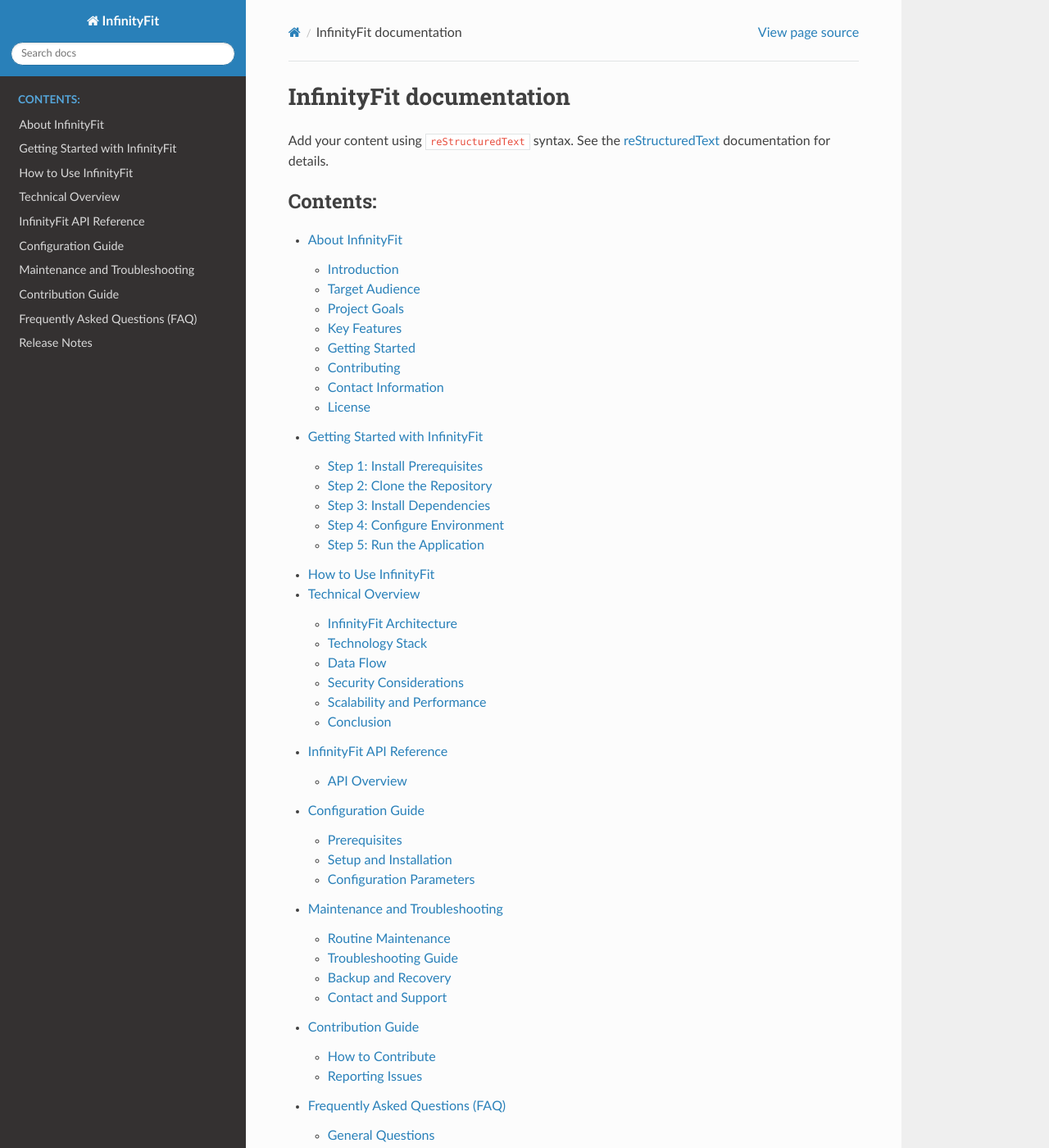
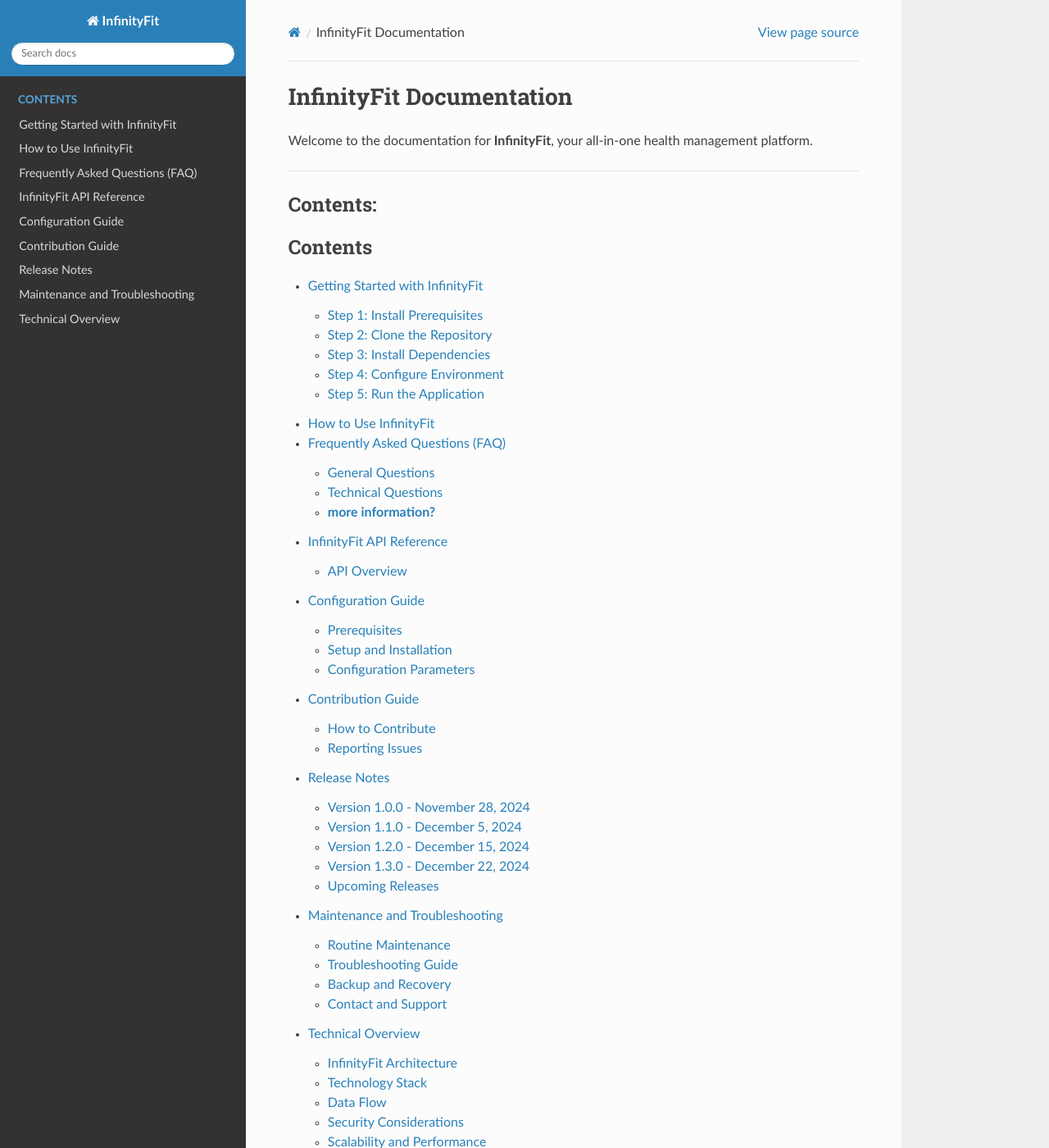
Before and after one commit to lyeong1010/InfinityFit, a Sphinx documentation site: the page built from docs/index.rst, in a window 1280 px wide and 1400 px high. Shown: the whole window at 82% size. Built offline with Sphinx 7.4.7 and the Read the Docs theme 3.1.0, drawn with Linux system fonts in a browser that asks for light colours; some of the changed text lies outside the part shown.

Commit message:
Update index.rst

```diff
--- a/docs/index.rst
+++ b/docs/index.rst
@@ -1,27 +1,24 @@
-.. InfinityFit documentation master file, created by
-   sphinx-quickstart on Thu Nov 28 16:53:04 2024.
-   You can adapt this file completely to your liking, but it should at least
-   contain the root `toctree` directive.
+======================
+InfinityFit Documentation
+======================
 
-InfinityFit documentation
-=========================
+Welcome to the documentation for **InfinityFit**, your all-in-one health management platform.
 
-Add your content using ``reStructuredText`` syntax. See the
-`reStructuredText <https://www.sphinx-doc.org/en/master/usage/restructuredtext/index.html>`_
-documentation for details.
+----------------------
 
+Contents:
+=========
 
 .. toctree::
    :maxdepth: 2
-   :caption: Contents:
+   :caption: Contents
 
-   about
    getting_started
    how_to_use
-   technical_overview
+   faq
    api_reference
    configuration_guide
+   contribution_guide
+   release_notes
    maintenance
-   contribution_guide
-   faq
-   release_notes
+   technical_overview
```
